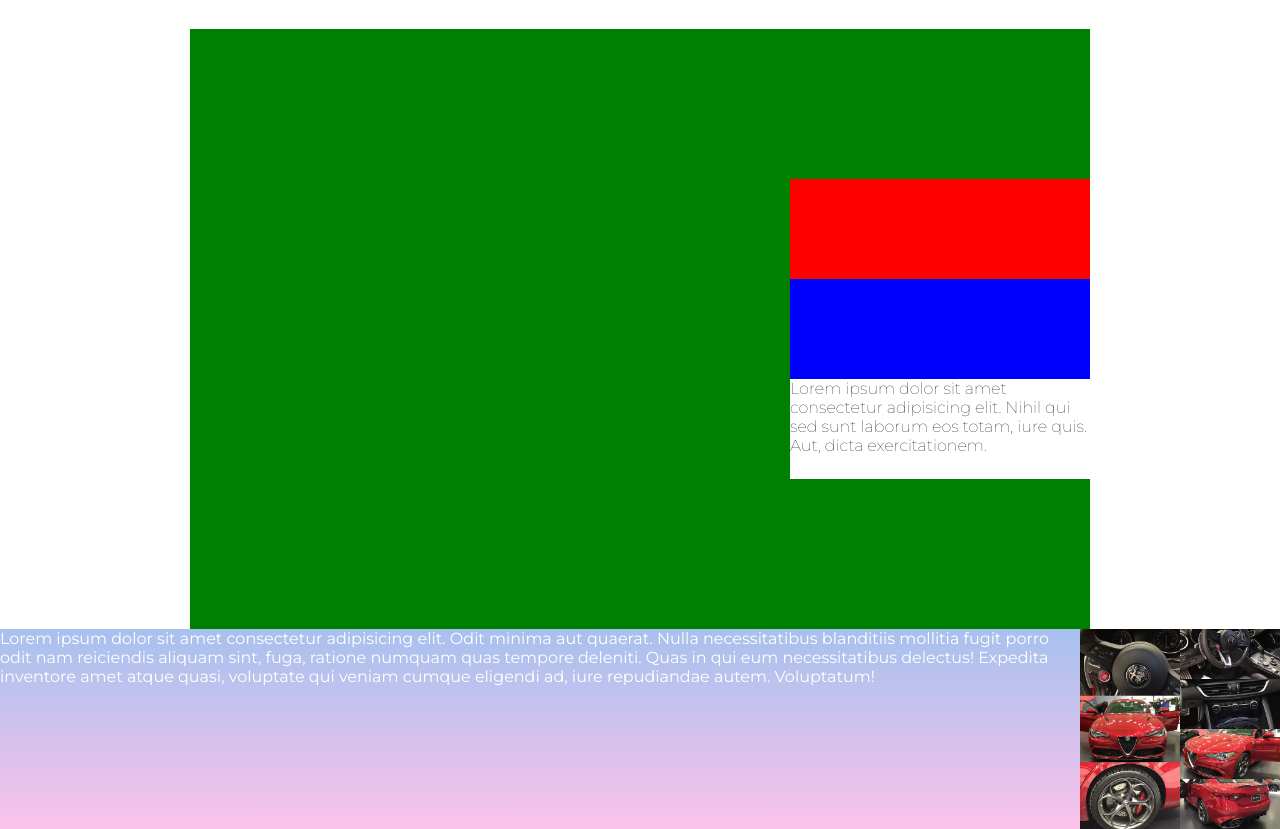
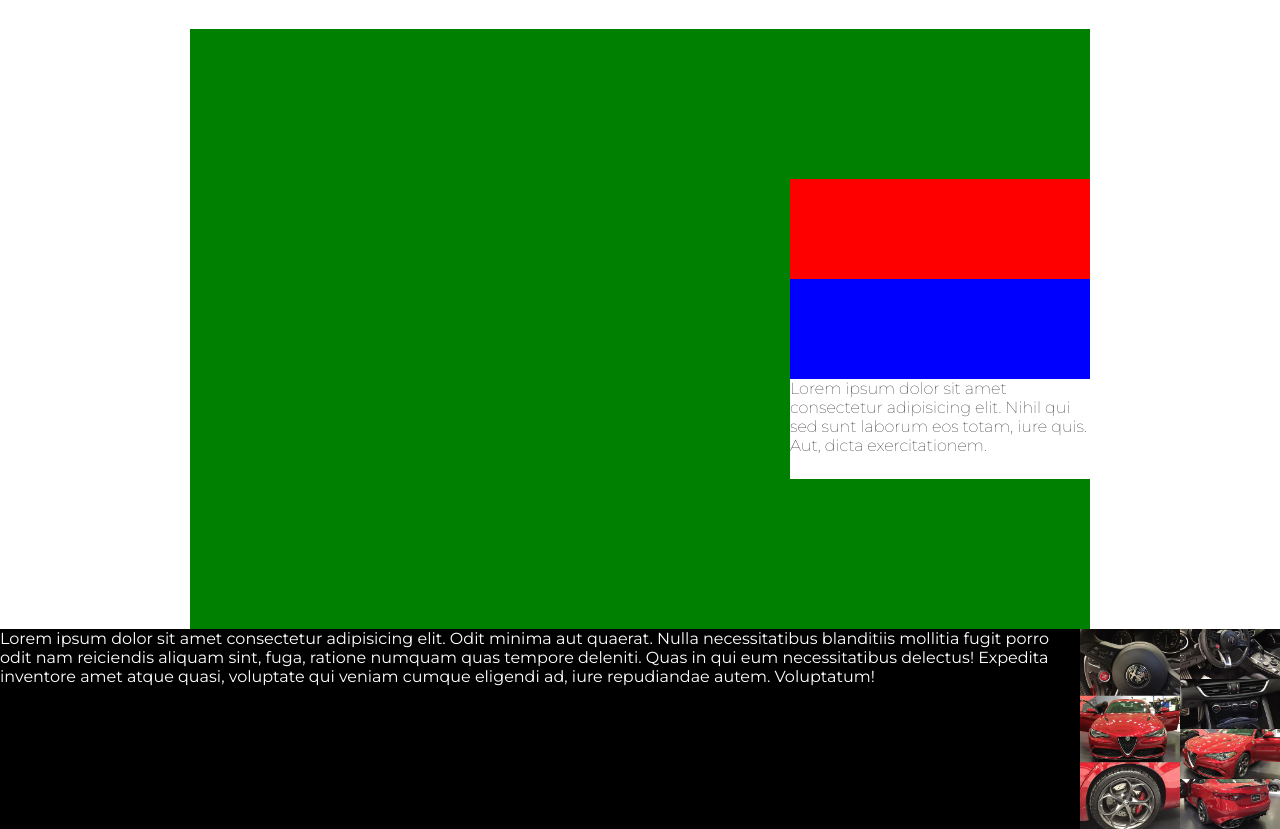
Before and after one commit to tunjiakanbi/vct1125-spr22, a plain HTML site: page index.html in a window 1280 px wide. Shown: the part 88-917 px from the top of the page. Drawn offline with Linux system fonts and the light colour scheme.

Commit message:
removed gradient

```diff
--- a/css/style.scss
+++ b/css/style.scss
@@ -118,7 +118,7 @@ header {
   }
 }
 .mydiv {
-    background-image: linear-gradient(to top, #fbc2eb 0%, #a6c1ee 100%);
+
     background-color: black;
     position: relative;
     top: 50px;
```
Also changed, not shown: css/style.css, 1 other file.
